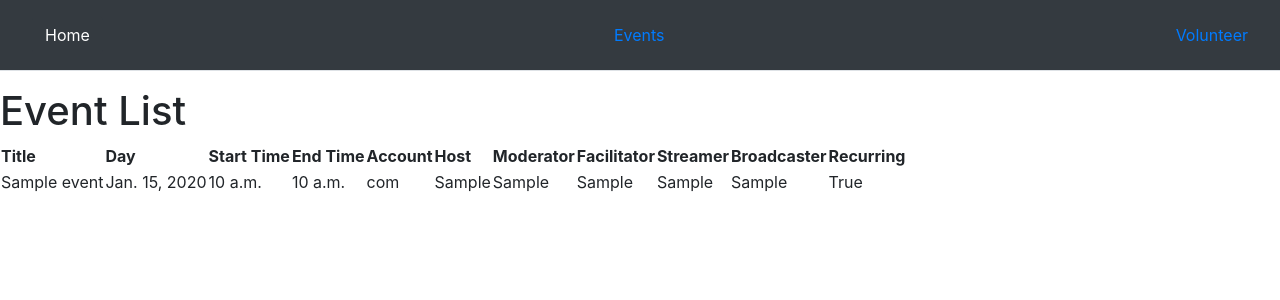
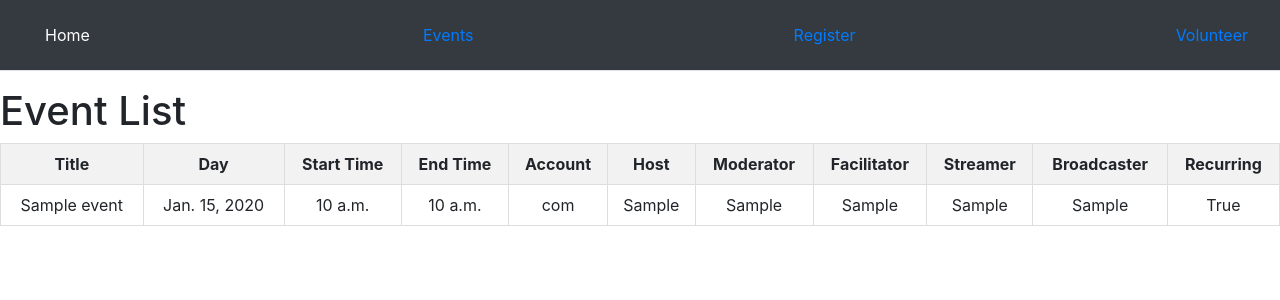
Before and after one commit to cfgdelaware23/Team-10, a Django app: page /events/ in a window 1280 px wide. Shown: the top 300 px of the page. Run offline with Django 4.2, Linux system fonts and the light colour scheme; tables that the repository leaves empty hold one stand-in row (values such as "Sample post"); some libraries are stand-ins or nearby versions.

Commit message:
style changes

```diff
--- a/ACBproject/myapp/templates/display_events.html
+++ b/ACBproject/myapp/templates/display_events.html
@@ -3,7 +3,7 @@
 {% block content %}
     <body>
         <h1>Event List</h1>
-        <table id = "json-table">
+        <table id = "json-table" class = "w-100">
             <thead>
                 <tr>
                     <th>Title</th>
--- a/ACBproject/myapp/templates/index.html
+++ b/ACBproject/myapp/templates/index.html
@@ -9,6 +9,16 @@
     <script src="https://cdnjs.cloudflare.com/ajax/libs/popper.js/1.14.3/umd/popper.min.js" integrity="sha384-ZMP7rVo3mIykV+2+9J3UJ46jBk0WLaUAdn689aCwoqbBJiSnjAK/l8WvCWPIPm49" crossorigin="anonymous"></script>
     <script src="https://stackpath.bootstrapcdn.com/bootstrap/4.1.1/js/bootstrap.min.js" integrity="sha384-smHYKdLADwkXOn1EmN1qk/HfnUcbVRZyYmZ4qpPea6sjB/pTJ0euyQp0Mk8ck+5T" crossorigin="anonymous"></script>
     <title>ACB</title>
+    <style>
+        th, td {
+            border: 1px solid #ddd;
+            padding: 8px;
+            text-align: center;
+        }
+        th {
+            background-color: #f2f2f2;
+        }
+    </style>
 </head>
 <body>
     <ul class="navbar bg-dark border-bottom border-body" data-bs-theme="dark">
@@ -21,6 +31,9 @@
             <a href="/events">Events</a>
         </li>
         <li class="nav-link me-auto">
+            <a href="/register">Register</a>
+        </li>
+        <li class="nav-link me-auto">
             <a href="/volunteer">Volunteer</a>
         </li>
     </ul>
```
